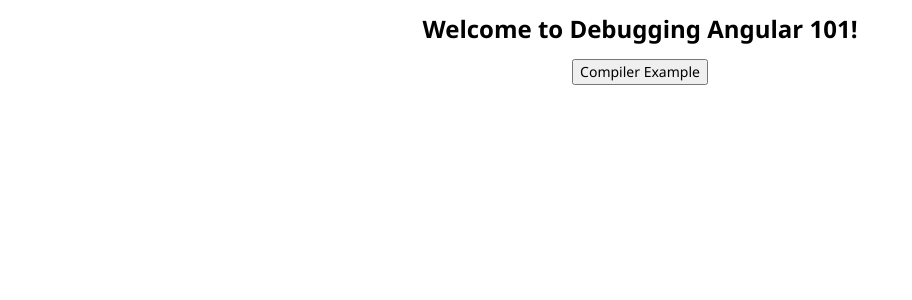
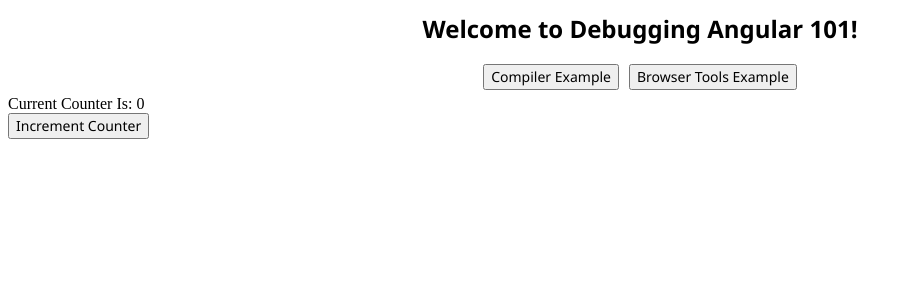
Before and after one commit to KyleBastien/angular-debugging-101, an Angular app: page /browser-tools-bug in a window 1280 px wide. Before the commit this address led to /. Shown: the top 300 px of the page, without its empty margins (0-912 px from the left). Built offline with nearby package versions, Linux system fonts and the light colour scheme.

Commit message:
Adding browser tools example.

```diff
--- a/src/app/app-routing.module.ts
+++ b/src/app/app-routing.module.ts
@@ -7,6 +7,13 @@ const routes: Routes = [
     loadChildren: () =>
       import('./compiler-bug/compiler-bug.module').then(
         mod => mod.CompilerBugModule
+      )
+  },
+  {
+    path: 'browser-tools-bug',
+    loadChildren: () =>
+      import('./browser-tools-bug/browser-tools-bug.module').then(
+        mod => mod.BrowserToolsBugModule
       )
   },
   {
--- a/src/app/app.component.html
+++ b/src/app/app.component.html
@@ -1,10 +1,9 @@
 <!--The content below is only a placeholder and can be replaced.-->
-<div style="text-align:center">
-  <h1>
-    Welcome to {{ title }}!
-  </h1>
+<div class="titleAndButtons">
+  <h1>Welcome to {{ title }}!</h1>
 
   <button routerLink="/compiler-bug">Compiler Example</button>
+  <button routerLink="/browser-tools-bug">Browser Tools Example</button>
 </div>
 
 <router-outlet></router-outlet>
--- a/src/app/app.component.scss
+++ b/src/app/app.component.scss
@@ -0,0 +1,7 @@
+.titleAndButtons {
+  text-align: center;
+
+  button {
+    margin: 5px;
+  }
+}
--- /dev/null
+++ b/src/app/browser-tools-bug/browser-tools-bug.component.html
@@ -0,0 +1,4 @@
+<span>Current Counter Is: {{ counterObject.counter }}</span
+><br />
+
+<button (click)="onIncrementClick()">Increment Counter</button>
--- /dev/null
+++ b/src/app/browser-tools-bug/browser-tools-bug.component.ts
@@ -0,0 +1,24 @@
+import { Component, OnInit } from '@angular/core';
+
+interface ICounterObject {
+  counter: number;
+}
+
+@Component({
+  selector: 'app-browser-tools-bug',
+  templateUrl: './browser-tools-bug.component.html',
+  styleUrls: ['./browser-tools-bug.component.scss']
+})
+export class BrowserToolsBugComponent implements OnInit {
+  public counterObject: ICounterObject = {
+    counter: 0
+  };
+
+  constructor() {}
+
+  ngOnInit() {}
+
+  public onIncrementClick() {
+    this.counterObject.counter++;
+  }
+}
```
Also changed, not shown: src/app/browser-tools-bug/browser-tools-bug-routing.module.ts (added, +17 -0 lines), src/app/browser-tools-bug/browser-tools-bug.module.ts (added, +10 -0 lines), src/app/browser-tools-bug/browser-tools-bug.component.scss (added), 1 other file (tests, documents, lock files or other folders).
